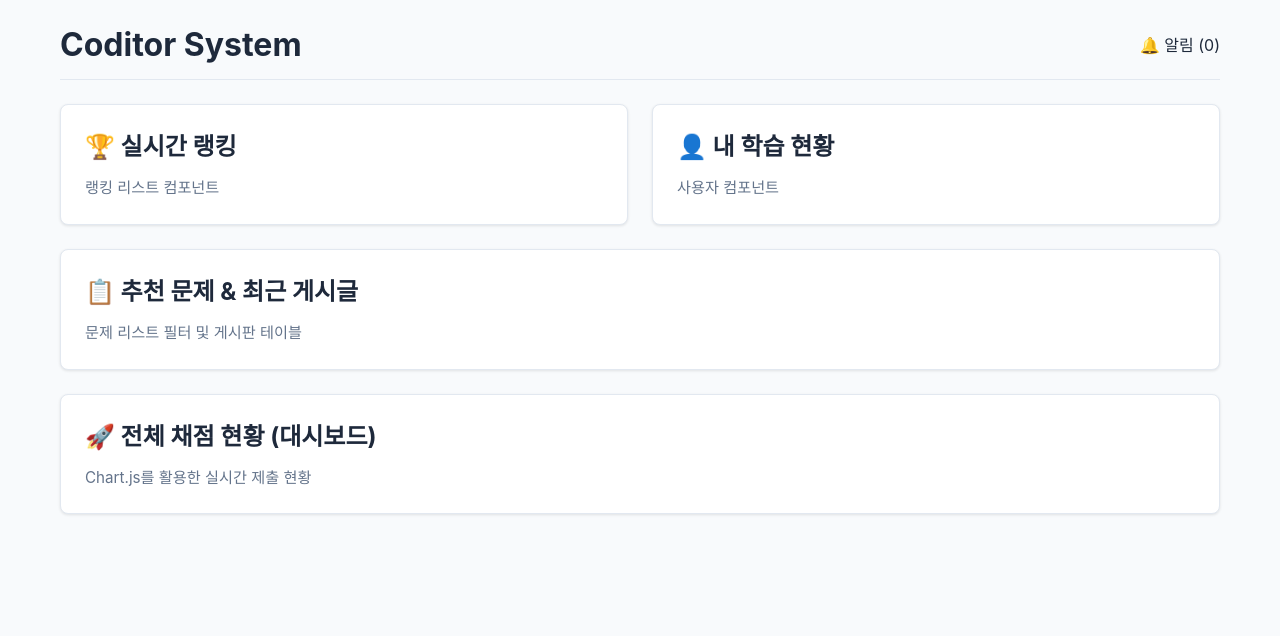
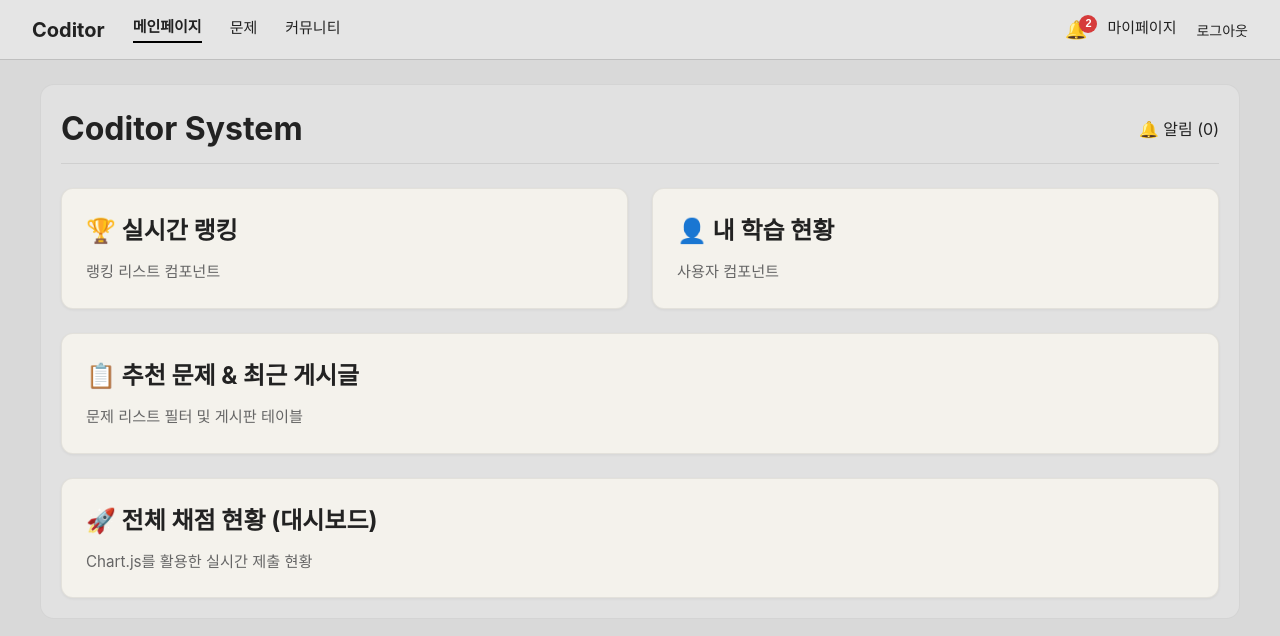
Before and after one commit to prgrms-aibe-devcourse/AIBE4_FinalProject_Team5_FE, a React app in the folder frontend/: page / in a window 1280 px wide. Shown: the top 636 px of the page. Built offline with nearby package versions, Linux system fonts and the light colour scheme; sample sign-in values are in the browser's storage; the HTML template or start-up script is replaced by a standard one.

Commit message:
feat/navigator bar

```diff
--- a/frontend/src/App.jsx
+++ b/frontend/src/App.jsx
@@ -10,6 +10,8 @@
 import PostListPage from './pages/PostListPage';
 import PostDetailPage from './pages/PostDetailPage';
 import PostFormPage from "./pages/PostFormPage.jsx";
+import Navbar from "./components/Navbar";
+import "./styles/global.css";
 
 
 // 1. 토큰을 감시하고 저장하는 별도의 핸들러 컴포넌트
@@ -46,7 +48,7 @@
 		<BrowserRouter>
 			{/* 2. 모든 라우트 상단에서 AuthHandler가 동작하도록 배치 */}
 			<AuthHandler />
-
+			<Navbar />
 			<Routes>
 				<Route path="/" element={<MainPage />} />
 				<Route path="/problems" element={<ProblemListPage />} />
--- /dev/null
+++ b/frontend/src/components/Navbar.jsx
@@ -0,0 +1,158 @@
+import React, { useEffect, useRef, useState } from "react";
+import { NavLink, useNavigate } from "react-router-dom";
+
+const Navbar = () => {
+  const [showNotifications, setShowNotifications] = useState(false);
+  const [notifications, setNotifications] = useState([
+    { id: 1, message: "새로운 댓글이 달렸습니다", isRead: false },
+    { id: 2, message: "문제 풀이 결과가 업데이트되었습니다", isRead: false },
+    { id: 3, message: "공지사항이 등록되었습니다", isRead: true },
+  ]);
+
+  const navigate = useNavigate();
+  const notificationRef = useRef(null);
+
+  const isLogin = !!localStorage.getItem("accessToken");
+
+  const unreadCount = notifications.filter((item) => !item.isRead).length;
+
+  const handleLogout = () => {
+    localStorage.removeItem("accessToken");
+    localStorage.removeItem("refreshToken");
+    navigate("/");
+  };
+
+  const toggleNotifications = () => {
+    setShowNotifications((prev) => !prev);
+  };
+
+  const handleNotificationClick = (id) => {
+    setNotifications((prev) =>
+      prev.map((item) =>
+        item.id === id ? { ...item, isRead: true } : item
+      )
+    );
+  };
+
+  useEffect(() => {
+    const handleClickOutside = (event) => {
+      if (
+        notificationRef.current &&
+        !notificationRef.current.contains(event.target)
+      ) {
+        setShowNotifications(false);
+      }
+    };
+
+    document.addEventListener("mousedown", handleClickOutside);
+    return () => {
+      document.removeEventListener("mousedown", handleClickOutside);
+    };
+  }, []);
+
+  useEffect(() => {
+    const interval = setInterval(() => {
+      const sampleMessages = [
+        "새로운 답변이 등록되었습니다",
+        "내가 작성한 글에 좋아요가 추가되었습니다",
+        "오늘의 추천 문제가 도착했습니다",
+        "운영자 공지가 새로 올라왔습니다",
+      ];
+
+      const randomMessage =
+        sampleMessages[Math.floor(Math.random() * sampleMessages.length)];
+
+      const newNotification = {
+        id: Date.now(),
+        message: randomMessage,
+        isRead: false,
+      };
+
+      setNotifications((prev) => [newNotification, ...prev].slice(0, 10));
+    }, 15000);
+
+    return () => clearInterval(interval);
+  }, []);
+
+  return (
+    <nav className="navbar">
+      <div className="nav-left">
+        <NavLink to="/" className="logo">
+          Coditor
+        </NavLink>
+
+        <NavLink to="/" className={({ isActive }) => `nav-item${isActive ? " active" : ""}`}>
+          메인페이지
+        </NavLink>
+
+        <NavLink to="/problems" className={({ isActive }) => `nav-item${isActive ? " active" : ""}`}>
+          문제
+        </NavLink>
+
+        <NavLink to="/community" className={({ isActive }) => `nav-item${isActive ? " active" : ""}`}>
+          커뮤니티
+        </NavLink>
+      </div>
+
+      <div className="nav-right">
+        {isLogin && (
+          <div className="notification-wrapper" ref={notificationRef}>
+            <button
+              type="button"
+              className="notification-button"
+              onClick={toggleNotifications}
+              aria-label="알림"
+            >
+              🔔
+              {unreadCount > 0 && (
+                <span className="notification-badge">{unreadCount}</span>
+              )}
+            </button>
+
+            {showNotifications && (
+              <div className="notification-dropdown">
+                <div className="notification-dropdown-header">알림</div>
+
+                {notifications.length > 0 ? (
+                  notifications.map((item) => (
+                    <button
+                      key={item.id}
+                      type="button"
+                      className={`notification-item${item.isRead ? "" : " unread"}`}
+                      onClick={() => handleNotificationClick(item.id)}
+                    >
+                      {item.message}
+                    </button>
+                  ))
+                ) : (
+                  <div className="notification-empty">새 알림이 없습니다</div>
+                )}
+              </div>
+            )}
+          </div>
+        )}
+
+        {isLogin ? (
+          <>
+            <NavLink
+              to="/userpage"
+              className={({ isActive }) => `nav-item${isActive ? " active" : ""}`}
+            >
+              마이페이지
+            </NavLink>
+
+            <button type="button" className="logout-btn" onClick={handleLogout}>
+              로그아웃
+            </button>
+          </>
+        ) : (
+          <NavLink to="/login" className="login-btn">
+            로그인
+          </NavLink>
+        )}
+      </div>
+    </nav>
+  );
+};
+
+export default Navbar;
--- a/frontend/src/styles/global.css
+++ b/frontend/src/styles/global.css
@@ -1,12 +1,26 @@
+/* ===== Theme Colors ===== */
+
 :root {
-	--primary-color: #2563eb;
-	--background-color: #f8fafc;
-	--surface-color: #ffffff;
-	--text-primary: #1e293b;
-	--text-secondary: #64748b;
-	--border-color: #e2e8f0;
-	--header-height: 60px;
+  --color-bg-main: #d9d9d9;
+  --color-bg-light: #e5e5e5;
+  --color-bg-card: #cfc7b7;
+  --color-bg-dark: #a9a291;
+
+  --color-text-main: #222;
+  --color-text-light: #666;
+
+  --color-accent: #000;
+  --color-border: #bfbfbf;
+
+  /* 기존 레이아웃용 alias */
+  --background-color: #d9d9d9;
+  --surface-color: #f4f2ec;
+  --border-color: rgba(0, 0, 0, 0.08);
+  --text-primary: #222;
+  --text-secondary: #666;
 }
+
+/* ===== Reset ===== */
 
 * {
   margin: 0;
@@ -15,24 +29,178 @@
 }
 
 body {
-	font-family: 'Pretendard', -apple-system, BlinkMacSystemFont, system-ui, Roboto, sans-serif;
+  font-family: "Pretendard", -apple-system, BlinkMacSystemFont, system-ui, Roboto, sans-serif;
   background-color: var(--background-color);
   color: var(--text-primary);
   line-height: 1.5;
   -webkit-font-smoothing: antialiased;
 }
 
-/* 기본 레이아웃 */
+/* ===== 기본 레이아웃 ===== */
+
 .container {
   max-width: 1200px;
-	margin: 0 auto;
+  margin: 24px auto;
   padding: 20px;
+  background-color: rgba(255, 255, 255, 0.22);
+  border: 1px solid rgba(0, 0, 0, 0.06);
+  border-radius: 14px;
 }
 
 .card {
   background-color: var(--surface-color);
-	border: 1px solid var(--border-color);
-	border-radius: 8px;
+  border: 1px solid rgba(0, 0, 0, 0.07);
+  border-radius: 12px;
   padding: 24px;
-	box-shadow: 0 1px 3px rgba(0, 0, 0, 0.1);
+  box-shadow: 0 1px 3px rgba(0, 0, 0, 0.06);
 }
+
+/* ===== Navbar ===== */
+
+.navbar {
+  height: 60px;
+  display: flex;
+  justify-content: space-between;
+  align-items: center;
+  padding: 0 32px;
+  background: var(--color-bg-light);
+  border-bottom: 1px solid var(--color-border);
+}
+
+.nav-left {
+  display: flex;
+  align-items: center;
+  gap: 28px;
+}
+
+.nav-right {
+  display: flex;
+  align-items: center;
+  gap: 20px;
+}
+
+.logo {
+  font-size: 20px;
+  font-weight: 700;
+  text-decoration: none;
+  color: var(--color-text-main);
+}
+
+.nav-item {
+  text-decoration: none;
+  color: var(--color-text-main);
+  font-size: 15px;
+  font-weight: 500;
+  transition: color 0.2s ease;
+  padding-bottom: 3px;
+}
+
+.nav-item:hover {
+  color: var(--color-accent);
+}
+
+.nav-item.active {
+  font-weight: 700;
+  border-bottom: 2px solid var(--color-accent);
+}
+
+.login-btn {
+  text-decoration: none;
+  padding: 6px 14px;
+  border-radius: 6px;
+  background: var(--color-accent);
+  color: white;
+  font-size: 14px;
+}
+
+.logout-btn {
+  border: none;
+  background: none;
+  cursor: pointer;
+  font-size: 14px;
+  color: var(--color-text-main);
+}
+
+/* ===== Notification ===== */
+
+.notification-wrapper {
+  position: relative;
+}
+
+.notification-button {
+  position: relative;
+  background: none;
+  border: none;
+  cursor: pointer;
+  font-size: 18px;
+  line-height: 1;
+}
+
+.notification-badge {
+  position: absolute;
+  top: -6px;
+  right: -10px;
+  min-width: 18px;
+  height: 18px;
+  background: #d63b3b;
+  color: white;
+  font-size: 11px;
+  font-weight: 700;
+  padding: 0 5px;
+  border-radius: 999px;
+  display: flex;
+  align-items: center;
+  justify-content: center;
+}
+
+.notification-dropdown {
+  position: absolute;
+  right: 0;
+  top: 38px;
+  width: 280px;
+  background: #fff;
+  border: 1px solid var(--color-border);
+  border-radius: 10px;
+  box-shadow: 0 8px 24px rgba(0, 0, 0, 0.12);
+  overflow: hidden;
+  z-index: 1000;
+}
+
+.notification-dropdown-header {
+  padding: 12px 14px;
+  font-size: 14px;
+  font-weight: 700;
+  border-bottom: 1px solid rgba(0, 0, 0, 0.06);
+  background: #faf9f6;
+}
+
+.notification-item {
+  width: 100%;
+  text-align: left;
+  padding: 12px 14px;
+  font-size: 14px;
+  border: none;
+  border-bottom: 1px solid rgba(0, 0, 0, 0.05);
+  background: #fff;
+  cursor: pointer;
+  color: var(--color-text-main);
+}
+
+.notification-item:last-child {
+  border-bottom: none;
+}
+
+.notification-item:hover {
+  background: var(--color-bg-light);
+}
+
+.notification-item.unread {
+  background: #f7f5ef;
+  font-weight: 600;
+}
+
+.notification-empty {
+  padding: 16px 14px;
+  font-size: 14px;
+  color: var(--color-text-light);
+}
```
Also changed, not shown: 1 other file (tests, documents, lock files or other folders). Lines whose indentation alone changed are shown as unchanged.
